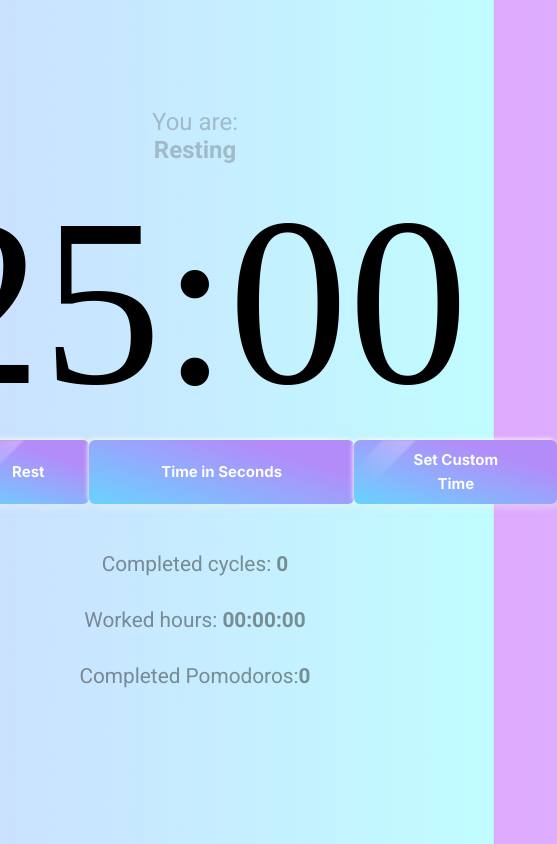
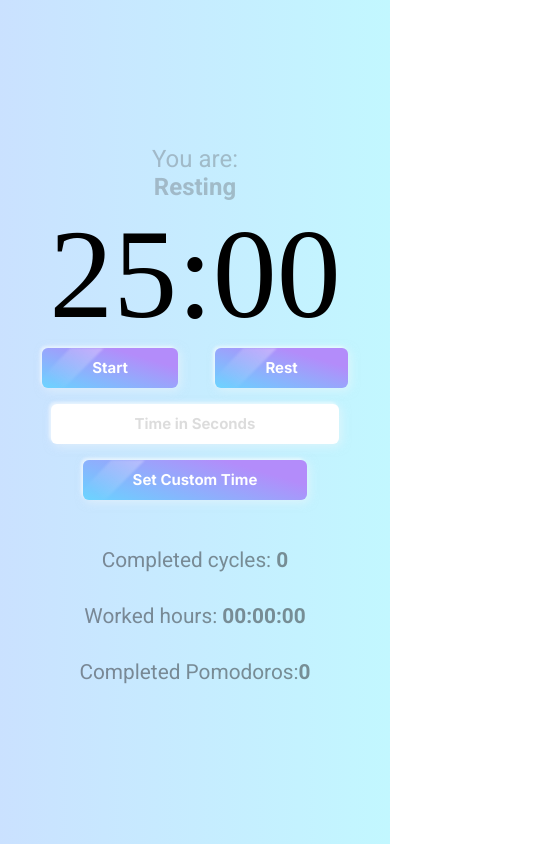
Before and after one commit to stherzada/pomodoro, a React (Vite) app: page / in a window 390 px wide. Shown: the whole page, 557 px wide, since content can reach past the window. Built offline with nearby package versions, Linux system fonts and the light colour scheme; a web font is replaced by a local one.

Commit message:
style: styling for responsive mode

```diff
--- a/index.html
+++ b/index.html
@@ -15,6 +15,7 @@
   </head>
   <body>
     <div id="root"></div>
+
     <script type="module" src="/src/main.tsx"></script>
   </body>
 </html>
--- a/src/App.css
+++ b/src/App.css
@@ -1,8 +1,5 @@
 .container {
-    display: flex;
-    flex-direction: column;
     text-align: center;
-    min-width: 640px;
     transition: all .5s ease-out;
 }
 
--- a/src/components/Pomodoro/Pomodoro.css
+++ b/src/components/Pomodoro/Pomodoro.css
@@ -1,12 +1,12 @@
 input[type="number"]::-webkit-inner-spin-button,
 input[type="number"]::-webkit-outer-spin-button {
-  -webkit-appearance: none;
-  margin: 0;
+    -webkit-appearance: none;
+    margin: 0;
 }
 
 .timer {
     font-family: 'Nabla';
-    font-size: 15rem;
+    font-size: clamp(8rem, 30vw, 15rem);
     font-palette: --altone;
     font-variant-numeric: tabular-nums;
 
@@ -30,6 +30,8 @@ input[type="number"]::-webkit-outer-spin-button {
 .controls {
     display: flex;
     justify-content: space-around;
+    flex-wrap: wrap;
+    gap: 1rem;
 }
 
 .details {
@@ -63,15 +65,13 @@ input[type="number"]::-webkit-outer-spin-button {
 }
 
 .custom-input {
-    animation: 10s ease infinite alternate running shimmer;
-    background: linear-gradient(196.6deg, #b38cfa 30%, #68d3ff 100%);
     background-size: 200% 100%;
-    width: 300px;
+    width: 18rem;
     border: none;
     border-radius: 6px;
     box-shadow: -2px -2px 3px rgba(255, 255, 255, 0.5),
         2px 2px 10px rgba(249, 248, 248, 0.5);
-    color: #fff;
+    color: rgb(61, 61, 61);
     font-family: 'Inter', sans-serif;
     font-size: 15px;
     font-weight: 670;
@@ -82,8 +82,24 @@ input[type="number"]::-webkit-outer-spin-button {
     text-decoration: none;
     transition: 0.2s;
     text-align: center;
-  }
+}
 
 .custom-input::placeholder {
-    color: #fff;
+    color: #6767673a;
 }
+
+.setTimer {
+    margin: 1rem;
+    display: flex;
+    flex-direction: column;
+    justify-content: center;
+    align-items: center;
+    gap: 1rem;
+}
+
+.titleMood {
+    display: flex;
+    flex-direction: column;
+    margin-top: 2rem;
+
+}
--- a/src/components/Pomodoro/PomodoroTimer.tsx
+++ b/src/components/Pomodoro/PomodoroTimer.tsx
@@ -103,9 +103,10 @@ export function PomodoroTimer(props: Props): JSX.Element {
 
   return (
     <>
-      <h2>You are:</h2>
-      <h2 id="status">{working ? "Working" : "Resting"}</h2>
-
+      <div className="titleMood">
+        <h2>You are:</h2>
+        <h2 id="status">{working ? "Working" : "Resting"}</h2>
+      </div>
       <Timer mainTime={mainTime} />
       <div className="controls">
         <Button text="Start" onClick={() => configureWork()}></Button>
@@ -115,7 +116,9 @@ export function PomodoroTimer(props: Props): JSX.Element {
           text={timeCounting ? "Pause" : "Play"}
           onClick={() => setTimeCouting(!timeCounting)}
         ></Button>
+      </div>
 
+      <div className="setTimer">
         <input
           className="custom-input"
           type="number"
@@ -140,7 +143,6 @@ export function PomodoroTimer(props: Props): JSX.Element {
           }}
         />
       </div>
-
       <div className="details">
         <p>
           Completed cycles: <strong>{completetedCycles}</strong>
--- a/src/index.css
+++ b/src/index.css
@@ -3,7 +3,9 @@
   padding: 0;
   outline: none;
   box-sizing: border-box;
+
 }
+
 
 body {
   font-family: 'Roboto', sans-serif;
```
